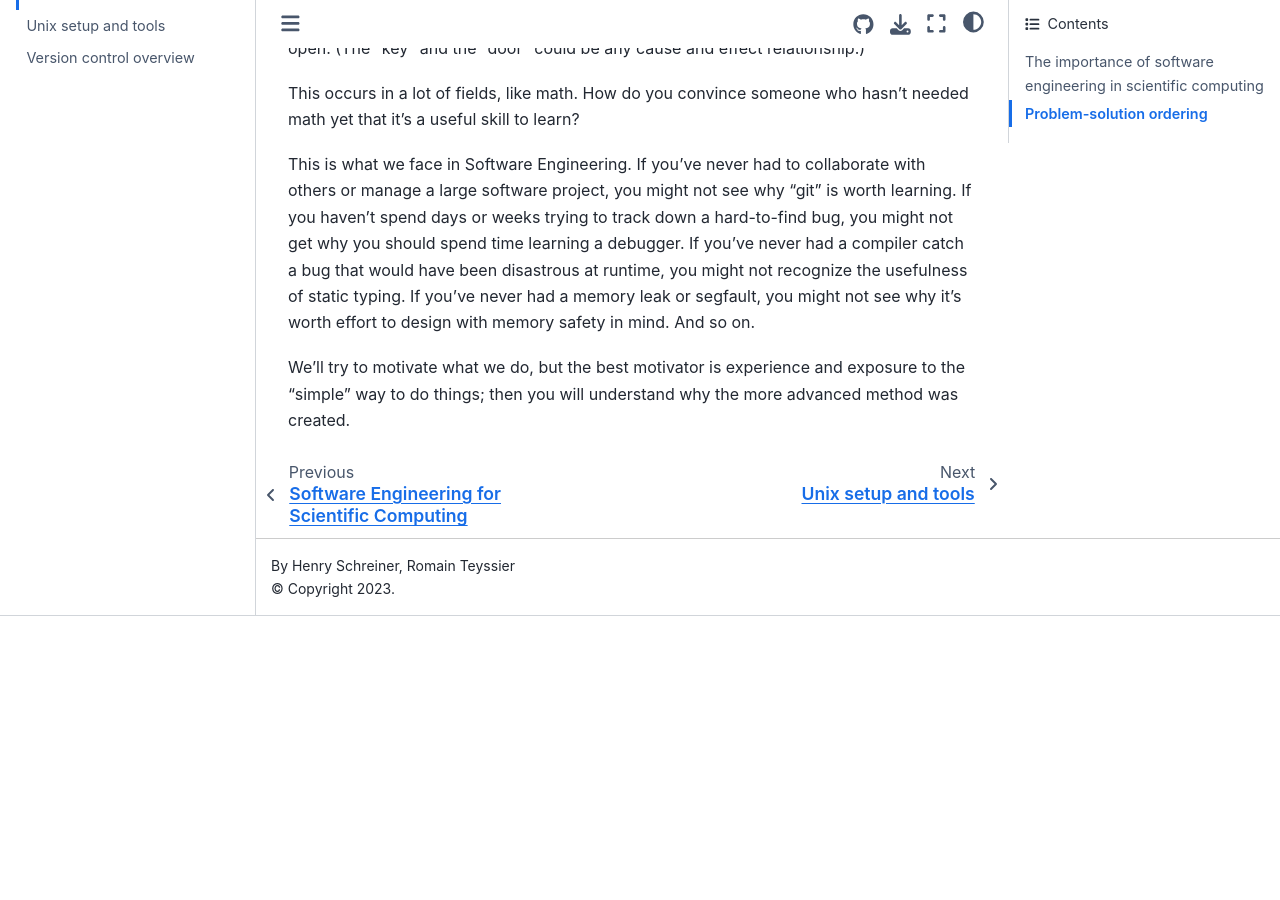
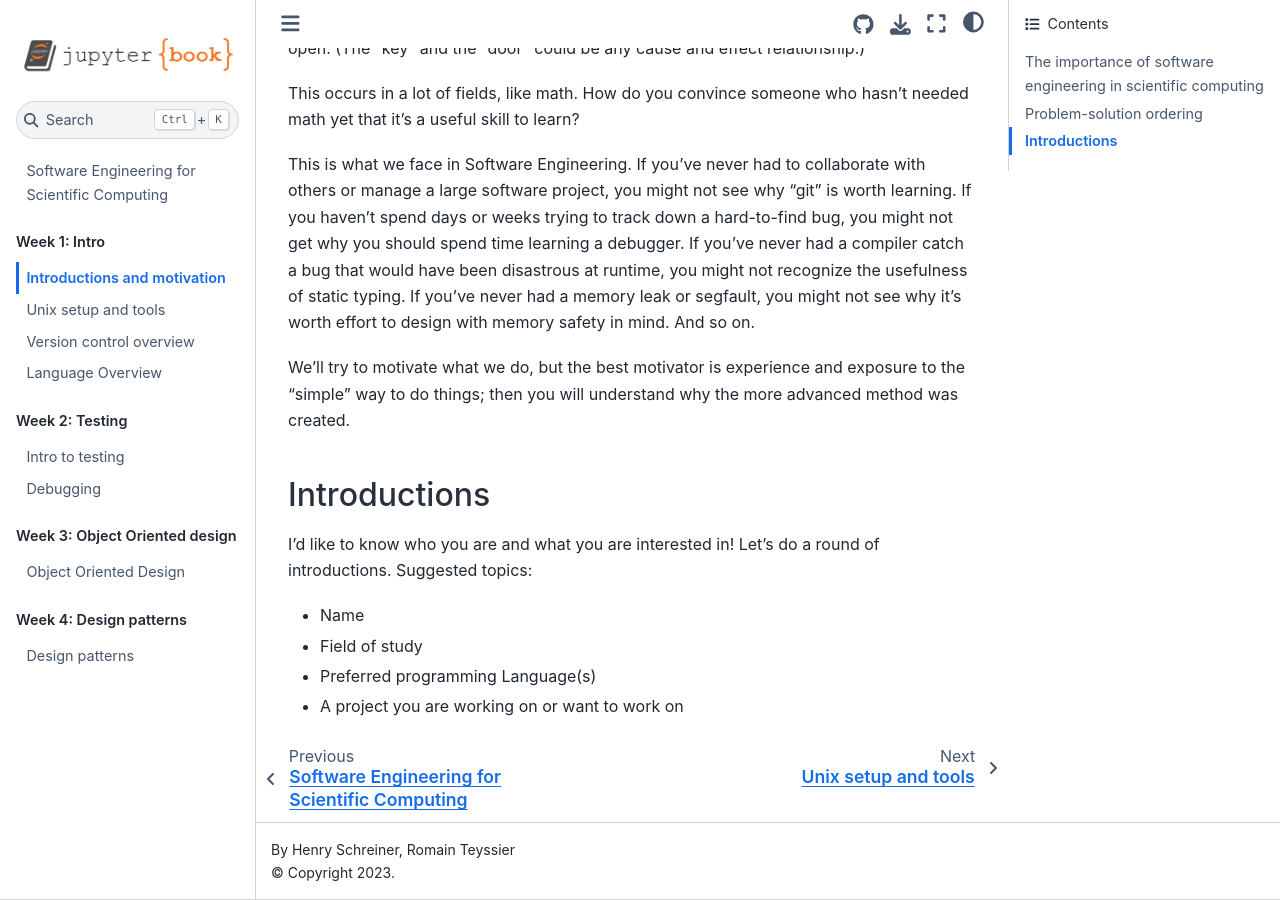
Before and after one commit to se-for-sci/se-for-sci.github.io, a Jupyter Book: the page built from content/week1/intro.md, in a window 1280 px wide and 900 px high, scrolled down 1085 px. Built offline with Jupyter Book 1.0.4 settings and Sphinx 7.4.7 and the Sphinx Book theme 1.1.4, drawn with Linux system fonts in a browser that asks for light colours; before the commit the page ends 1701 px from its top, so only the background shows below that.

Commit message:
feat: filling out some ToC
Signed-off-by: Henry Schreiner <henryschreineriii@gmail.com>

```diff
--- a/_config.yml
+++ b/_config.yml
@@ -15,10 +15,6 @@ latex:
   latex_documents:
     targetname: book.tex
 
-# Add a bibtex file so that we can create citations
-bibtex_bibfiles:
-  - references.bib
-
 # Information about where the book exists on the web
 repository:
   url: https://github.com/henryiii/se-for-sc# Online location of your book
--- a/_toc.yml
+++ b/_toc.yml
@@ -4,8 +4,22 @@
 format: jb-book
 root: content/intro
 parts:
-  - caption: Week 1
+  - caption: "Week 1: Intro"
     chapters:
       - file: content/week1/intro.md
       - file: content/week1/setup.md
       - file: content/week1/vcs.md
+      - file: content/week1/languages.md
+
+  - caption: "Week 2: Testing"
+    chapters:
+      - file: content/week2/testing.md
+      - file: content/week2/debugging.md
+
+  - caption: "Week 3: Object Oriented design"
+    chapters:
+      - file: content/week3/oodesign.md
+
+  - caption: "Week 4: Design patterns"
+    chapters:
+      - file: content/week4/designpatt.md
--- a/content/week1/intro.md
+++ b/content/week1/intro.md
@@ -55,3 +55,13 @@ effort to design with memory safety in mind. And so on.
 We'll try to motivate what we do, but the best motivator is experience and
 exposure to the "simple" way to do things; then you will understand why the more
 advanced method was created.
+
+## Introductions
+
+I'd like to know who you are and what you are interested in! Let's do a round of
+introductions. Suggested topics:
+
+* Name
+* Field of study
+* Preferred programming Language(s)
+* A project you are working on or want to work on
--- /dev/null
+++ b/content/week1/languages.md
@@ -0,0 +1 @@
+# Language Overview
--- /dev/null
+++ b/content/week3/oodesign.md
@@ -0,0 +1,7 @@
+# Object Oriented Design
+
+## Code reuse
+## Separation of concerns
+## Introduction to classes
+## Overloading
+## Inheritance
--- a/environment.yml
+++ b/environment.yml
@@ -1,4 +1,4 @@
-name: level-up-your-python
+name: se-for-sci
 channels:
   - conda-forge
 dependencies:
```
Also changed, not shown: content/week2/debugging.md (added, +1 -0 lines), content/week2/testing.md (added, +9 -0 lines), content/week4/designpatt.md (added, +7 -0 lines), 1 other file.
